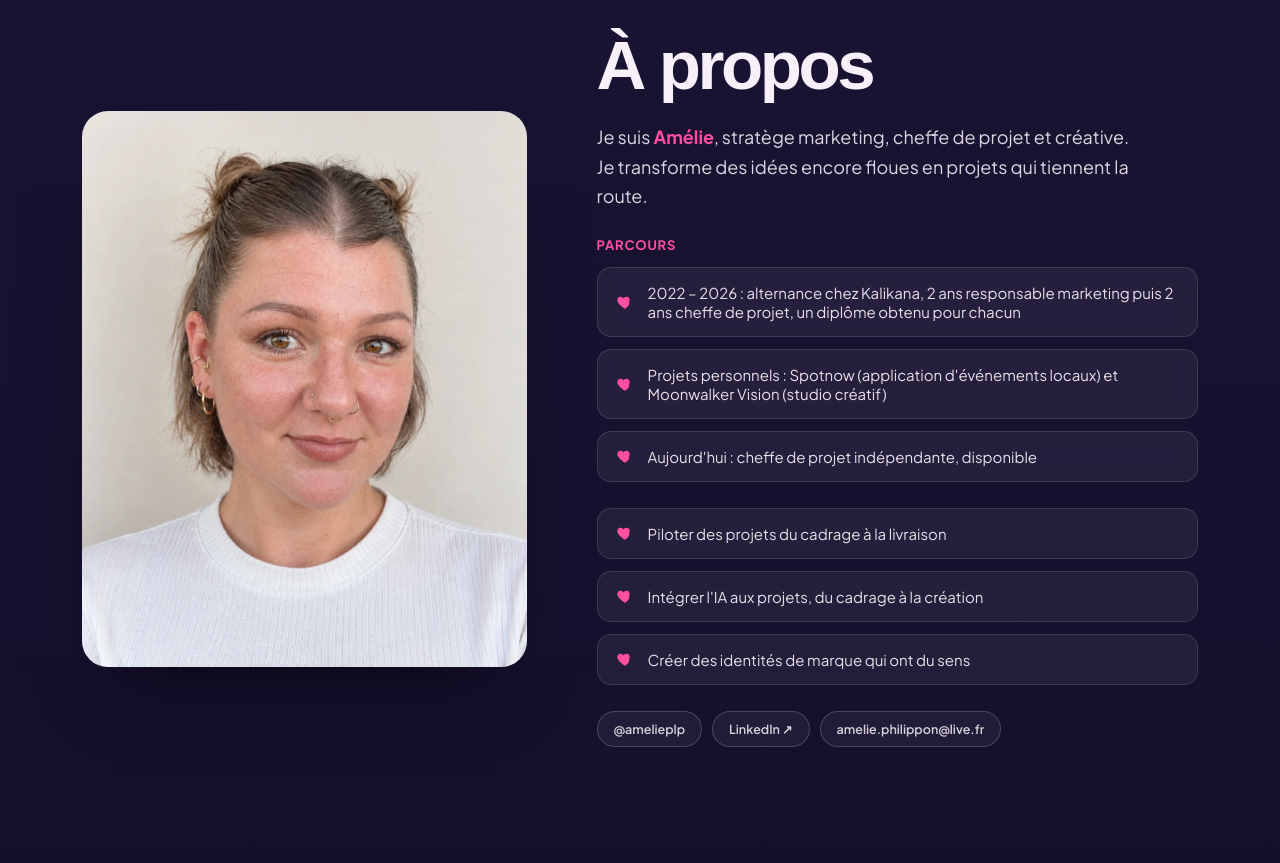
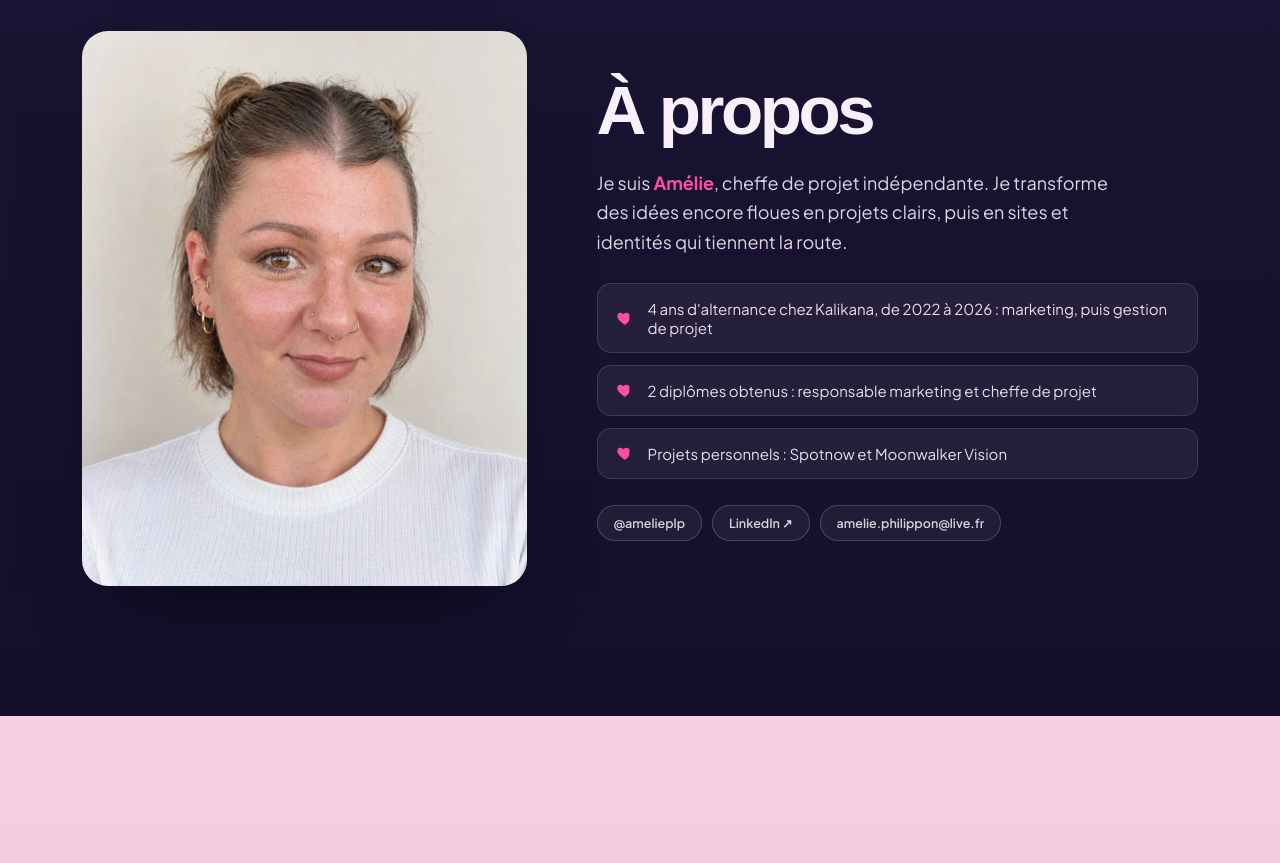
Before and after one commit to moonwalkerV/portfolio-amelie, a website: page index.html in a window 1280 px wide. Shown: the part 4500-5363 px from the top of the page. Drawn offline with Linux system fonts and the light colour scheme; a web font is replaced by a local one.

Commit message:
À propos raccourci : nouvelle accroche et 3 lignes, sans l'ancien Parcours ni les anciennes puces
Co-Authored-By: Claude Sonnet 5.5 <noreply@anthropic.com>

```diff
--- a/index.html
+++ b/index.html
@@ -334,17 +334,11 @@
     </div>
     <div class="about-text">
       <h2 class="reveal">À propos</h2>
-      <p class="lead reveal">Je suis <b>Amélie</b>, stratège marketing, cheffe de projet et créative. Je transforme des idées encore floues en projets qui tiennent la route.</p>
-      <h3 class="about-sub reveal">Parcours</h3>
-      <ul class="glass-list about-path">
-        <li class="reveal"><svg viewBox="0 0 24 24"><path d="M12 21s-7-4.35-9.5-8.8C.8 8.6 2.4 5 6 5c2 0 3.3 1 4 2.2.7-1.2 2-2.2 4-2.2 3.6 0 5.2 3.6 3.5 7.2C19 16.65 12 21 12 21z" fill="#ff4f9e"/></svg>2022 – 2026 : alternance chez Kalikana, 2 ans responsable marketing puis 2 ans cheffe de projet, un diplôme obtenu pour chacun</li>
-        <li class="reveal"><svg viewBox="0 0 24 24"><path d="M12 21s-7-4.35-9.5-8.8C.8 8.6 2.4 5 6 5c2 0 3.3 1 4 2.2.7-1.2 2-2.2 4-2.2 3.6 0 5.2 3.6 3.5 7.2C19 16.65 12 21 12 21z" fill="#ff4f9e"/></svg>Projets personnels : Spotnow (application d'événements locaux) et Moonwalker Vision (studio créatif)</li>
-        <li class="reveal"><svg viewBox="0 0 24 24"><path d="M12 21s-7-4.35-9.5-8.8C.8 8.6 2.4 5 6 5c2 0 3.3 1 4 2.2.7-1.2 2-2.2 4-2.2 3.6 0 5.2 3.6 3.5 7.2C19 16.65 12 21 12 21z" fill="#ff4f9e"/></svg>Aujourd'hui : cheffe de projet indépendante, disponible</li>
-      </ul>
+      <p class="lead reveal">Je suis <b>Amélie</b>, cheffe de projet indépendante. Je transforme des idées encore floues en projets clairs, puis en sites et identités qui tiennent la route.</p>
       <ul class="glass-list">
-        <li class="reveal"><svg viewBox="0 0 24 24"><path d="M12 21s-7-4.35-9.5-8.8C.8 8.6 2.4 5 6 5c2 0 3.3 1 4 2.2.7-1.2 2-2.2 4-2.2 3.6 0 5.2 3.6 3.5 7.2C19 16.65 12 21 12 21z" fill="#ff4f9e"/></svg>Piloter des projets du cadrage à la livraison</li>
-        <li class="reveal"><svg viewBox="0 0 24 24"><path d="M12 21s-7-4.35-9.5-8.8C.8 8.6 2.4 5 6 5c2 0 3.3 1 4 2.2.7-1.2 2-2.2 4-2.2 3.6 0 5.2 3.6 3.5 7.2C19 16.65 12 21 12 21z" fill="#ff4f9e"/></svg>Intégrer l'IA aux projets, du cadrage à la création</li>
-        <li class="reveal"><svg viewBox="0 0 24 24"><path d="M12 21s-7-4.35-9.5-8.8C.8 8.6 2.4 5 6 5c2 0 3.3 1 4 2.2.7-1.2 2-2.2 4-2.2 3.6 0 5.2 3.6 3.5 7.2C19 16.65 12 21 12 21z" fill="#ff4f9e"/></svg>Créer des identités de marque qui ont du sens</li>
+        <li class="reveal"><svg viewBox="0 0 24 24"><path d="M12 21s-7-4.35-9.5-8.8C.8 8.6 2.4 5 6 5c2 0 3.3 1 4 2.2.7-1.2 2-2.2 4-2.2 3.6 0 5.2 3.6 3.5 7.2C19 16.65 12 21 12 21z" fill="#ff4f9e"/></svg>4 ans d'alternance chez Kalikana, de 2022 à 2026 : marketing, puis gestion de projet</li>
+        <li class="reveal"><svg viewBox="0 0 24 24"><path d="M12 21s-7-4.35-9.5-8.8C.8 8.6 2.4 5 6 5c2 0 3.3 1 4 2.2.7-1.2 2-2.2 4-2.2 3.6 0 5.2 3.6 3.5 7.2C19 16.65 12 21 12 21z" fill="#ff4f9e"/></svg>2 diplômes obtenus : responsable marketing et cheffe de projet</li>
+        <li class="reveal"><svg viewBox="0 0 24 24"><path d="M12 21s-7-4.35-9.5-8.8C.8 8.6 2.4 5 6 5c2 0 3.3 1 4 2.2.7-1.2 2-2.2 4-2.2 3.6 0 5.2 3.6 3.5 7.2C19 16.65 12 21 12 21z" fill="#ff4f9e"/></svg>Projets personnels : Spotnow et Moonwalker Vision</li>
       </ul>
       <div class="chips reveal">
         <span class="chip-pill">@amelieplp</span>
--- a/style.css
+++ b/style.css
@@ -501,7 +501,6 @@ body::before{
 }
 .glass-list li:hover{transform:translateX(6px);background:rgba(255,255,255,0.1);}
 .glass-list svg{width:18px;height:18px;flex:none;}
-.about-sub{font-family:'Plus Jakarta Sans',sans-serif;font-size:13px;font-weight:700;letter-spacing:.06em;text-transform:uppercase;color:var(--hot);margin-bottom:14px;}
 .chips{display:flex;flex-wrap:wrap;gap:10px;}
 .chip-pill{
   padding:9px 16px;border-radius:999px;font-size:12.5px;font-weight:600;text-decoration:none;color:rgba(247,240,248,0.85);
```
